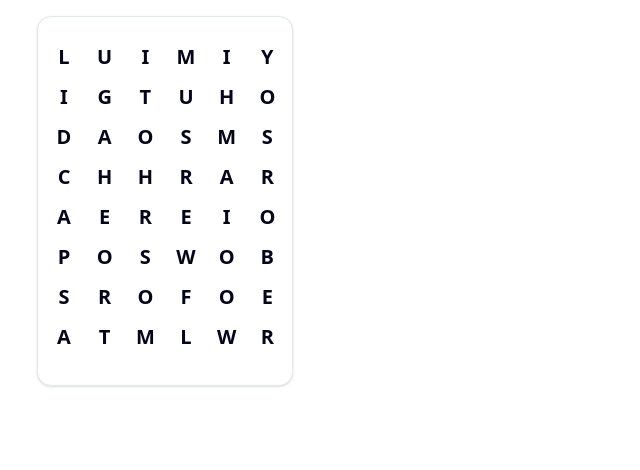
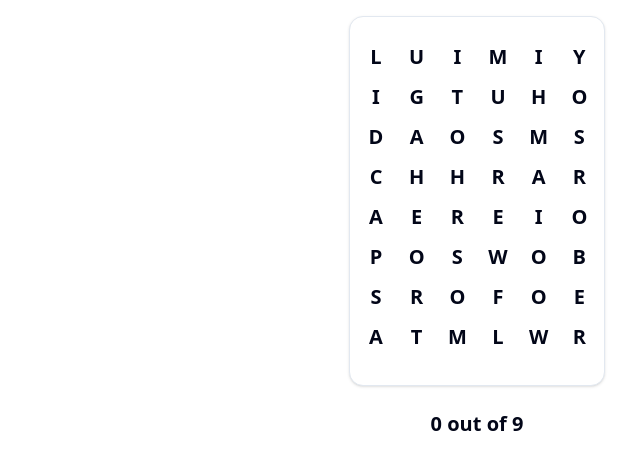
Before and after one commit to Coacoabro/strandom, a Next.js app: page /game in a window 1280 px wide. Shown: the top 470 px of the page, without its empty margins (163-803 px from the left). Built offline with nearby package versions, Linux system fonts and the light colour scheme.

Commit message:
Fixed board location

```diff
--- a/src/pages/game.js
+++ b/src/pages/game.js
@@ -76,15 +76,19 @@ export default function Game() {
         <main className="p-4">
         {boardData && (
             <div className="max-w-7xl mx-auto">
-                <div className="sm:flex space-y-4">
-                    <div className="flex justify-center sm:w-1/2">
+                <div className="space-y-4">
+                    <div className="flex justify-center">
                         <GameBoard board={boardData} onSelect={handleSelect} selected={selected} foundWords={foundWords}/>
                     </div>
-                    <div className="justify-between h-24 py-2 px-4">
+                    <div className="text-center h-24 py-2 px-4 text-xl font-bold">
+                        <div className={`${foundWords.length == solutionWords.length ? "text-green-400" : ""}`}>
+                            {foundWords.length} out of {solutionWords.length}
+                        </div>
                         <WordInput letters={selected.map(([r, c]) => boardData[r][c])} />
                         <div className={`text-xl font-bold ${wordFound ? "text-green-400" : ""}`}>
                             {alert}
                         </div>
+
                     </div>
                 </div>
 
```
